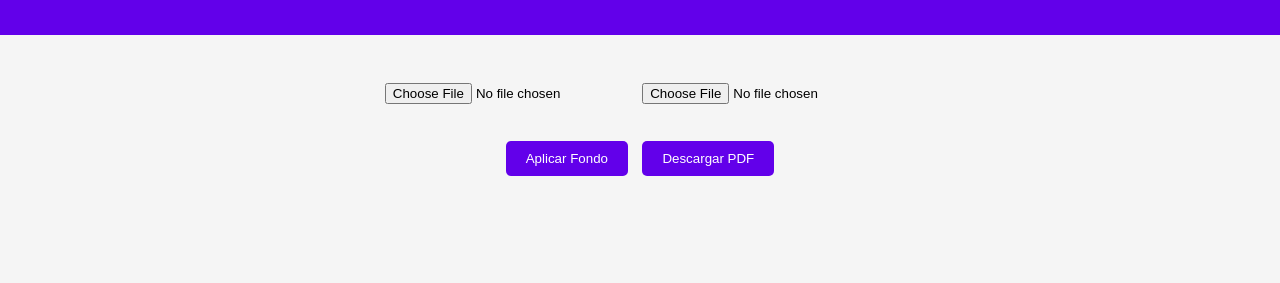
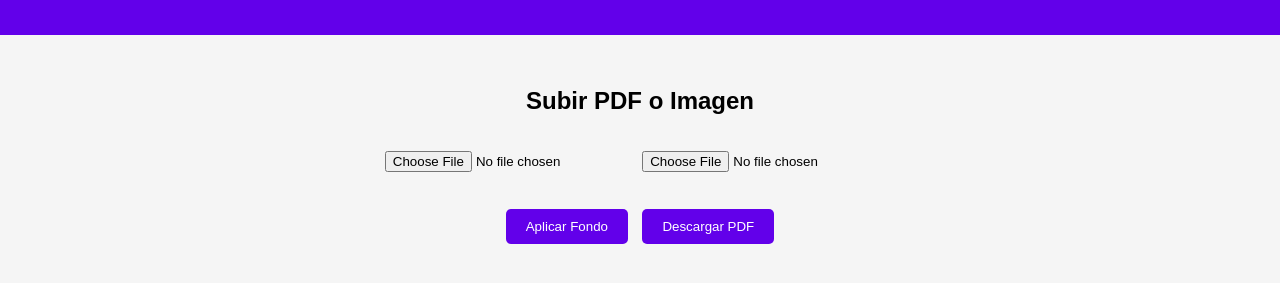
Before and after one commit to BRRBET/EditorPDF, a plain HTML site: page index.html in a window 1280 px wide. Shown: the part 77-360 px from the top of the page. Drawn offline with Linux system fonts and the light colour scheme.

Commit message:
Update index.html

```diff
--- a/index.html
+++ b/index.html
@@ -45,6 +45,7 @@
     <h1>Editor de PDF con Fondo</h1>
   </header>
   <main>
+    <h2>Subir PDF o Imagen </h2>
     <input type="file" id="pdf-upload" class="file-input" accept="application/pdf" />
     <input type="file" id="bg-upload" class="file-input" accept="application/pdf,image/*" />
     <div class="controls">
```
